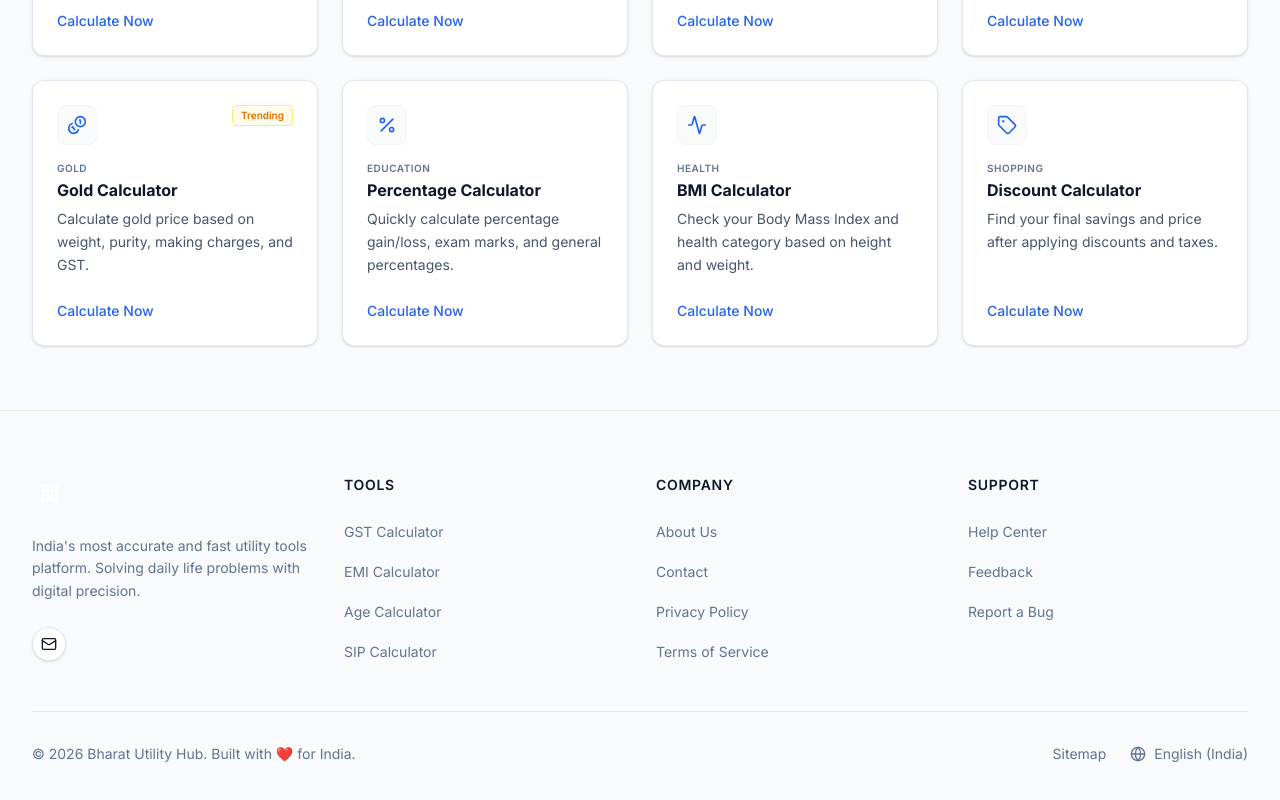
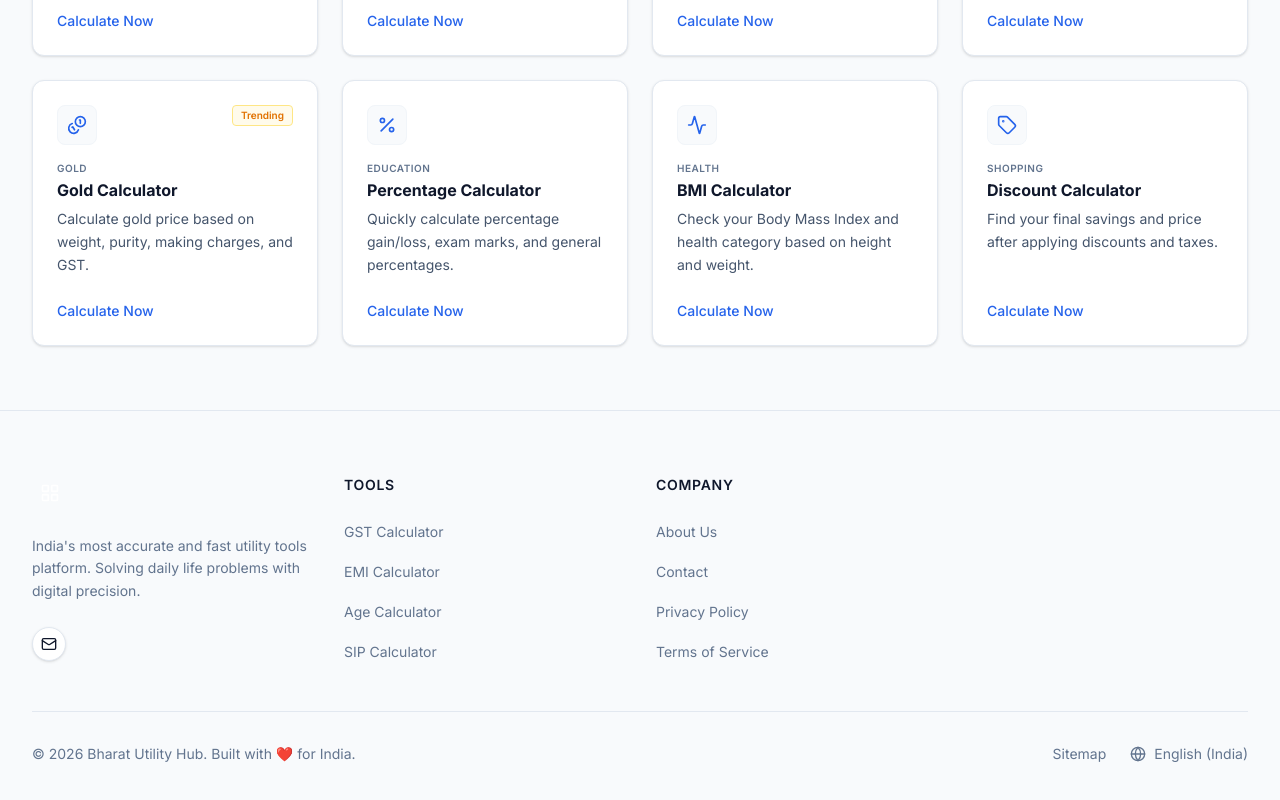
Before and after one commit to sonidishansh359/calculator, a Next.js app: page / in a window 1280 px wide. Shown: the part 1092-1892 px from the top of the page. Built offline with nearby package versions, Linux system fonts and the light colour scheme.

Commit message:
final update

```diff
--- a/components/Footer.tsx
+++ b/components/Footer.tsx
@@ -26,14 +26,7 @@ const Footer = () => {
         { name: "Terms of Service", href: "/terms" },
       ],
     },
-    {
-      title: "Support",
-      links: [
-        { name: "Help Center", href: "/help" },
-        { name: "Feedback", href: "/feedback" },
-        { name: "Report a Bug", href: "/report" },
-      ],
-    },
+
   ];
 
   return (
```
